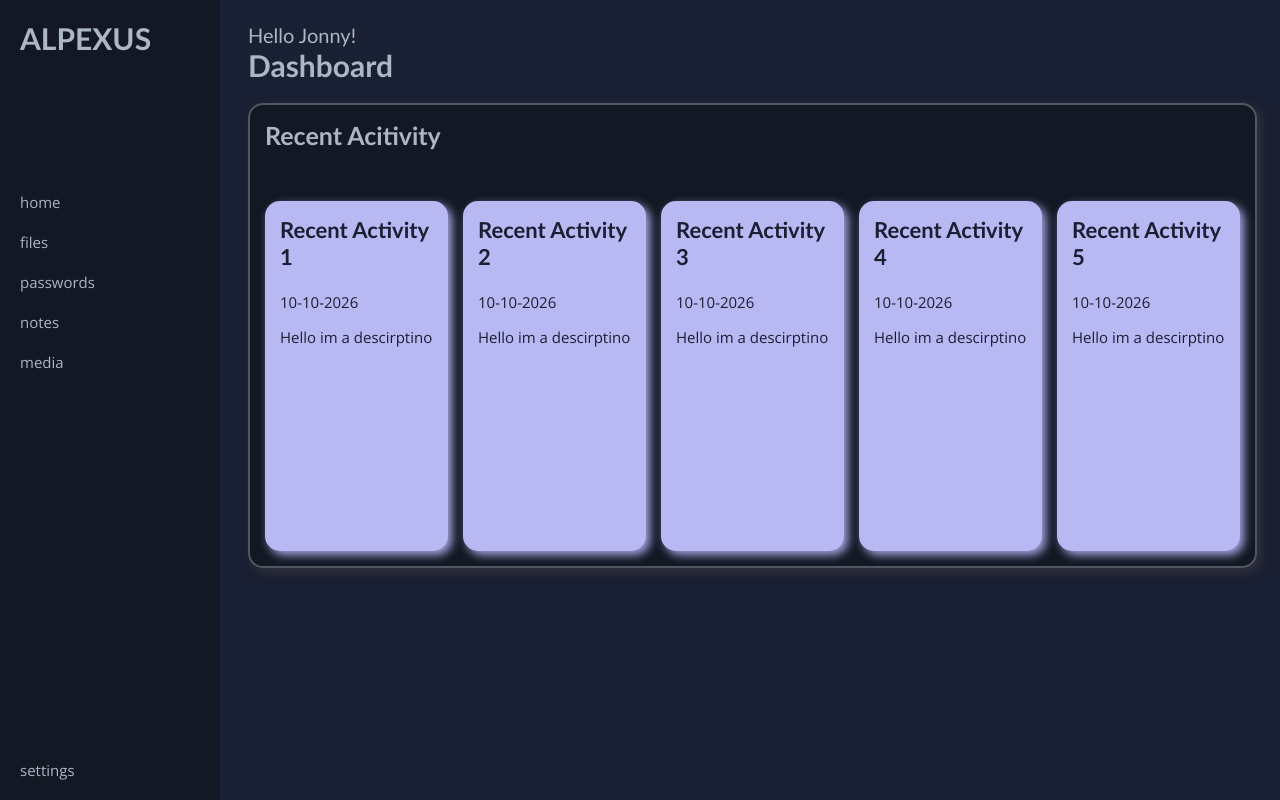
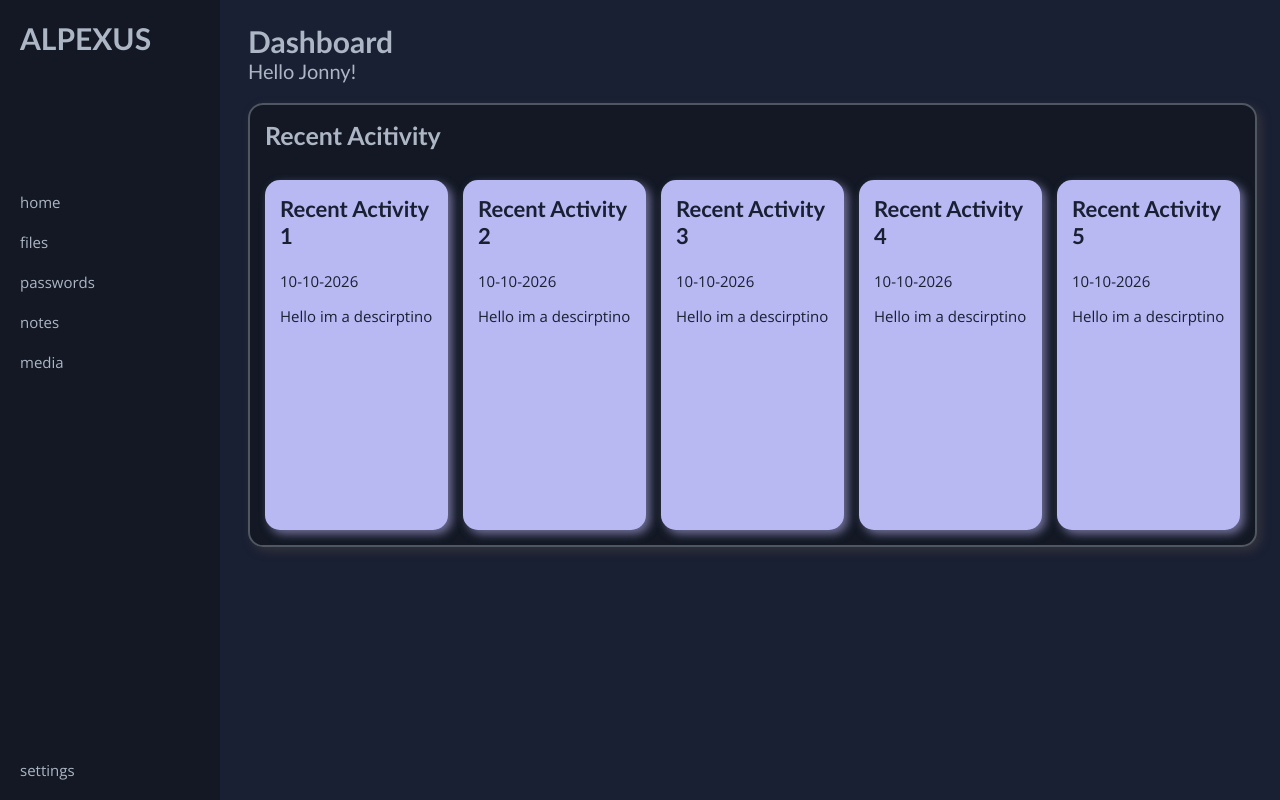
Before and after one commit to jona-mtw/alpexus, a React (Vite) app in the folder frontend/: page / in a window 1280 px wide. Built offline with nearby package versions, Linux system fonts and the light colour scheme; a web font is replaced by a local one.

Commit message:
recent-activity-panel

```diff
--- a/frontend/src/App.css
+++ b/frontend/src/App.css
@@ -67,15 +67,15 @@ h1 {
     margin-top: auto;
 }
 
+.sidebar.closed + .main-content {
+	margin-left:75px;
+	width: calc(100% - 75px);
+}
+
 .main-content {
 	margin-left: 225px;
-	width: calc(100% - 225px);
+	min-width: calc(100% - 225px);
 	box-sizing: border-box;
 	height: 100%;
 	padding: 15px;
 }
-
-.sidebar.closed + .main-content {
-	margin-left:75px;
-	width: calc(100% - 75px);
-}
--- a/frontend/src/index.css
+++ b/frontend/src/index.css
@@ -32,6 +32,7 @@ h1, h2, h3 {
 
 h2 {
   font-size: 25px;
+  margin-bottom: 0px;
 }
 
 h3 {
@@ -41,10 +42,36 @@ h3 {
 h1.title {
   font-family: "Bitcount Single", "calibri";
   font-size: 20px;
-  font-weight: 250;
+  font-weight: 300;
 }
 
 ul {
   list-style: none;
   padding-inline-start: 0px;
 }
+
+.panel {
+  background-color: var(--panel-bg);
+	border-radius: 15px;
+	border: 2px solid var(--border-color);
+	box-shadow: 4px 4px 10px #32323c;
+	overflow: hidden;
+  margin-top: 15px;
+	h2 {
+		padding: 15px;
+	}
+}
+
+::-webkit-scrollbar {
+  height: 5px;
+}
+
+::-webkit-scrollbar-track {
+  background: #2d2d5f;
+  border-radius: 50px;
+}
+
+::-webkit-scrollbar-thumb {
+  background: #41417c;
+  border-radius: 50px;
+}
--- a/frontend/src/pages/home.css
+++ b/frontend/src/pages/home.css
@@ -1,15 +1,9 @@
 .recent-activity {
 	margin-top: 20px;
-	background-color: var(--panel-bg);
-	border-radius: 15px;
-	border: 2px solid var(--border-color);
-	box-shadow: 4px 4px 10px #32323c;
-	h2 {
-		padding: 15px;
-	}
 }
 
 .recent-activity-list {
+	margin-top: 0px;
 	height: 350px;
   overflow-x: auto;
   overflow-y: hidden;
@@ -17,7 +11,6 @@
 	flex-direction: row;
 	gap: 15px;
 	padding: 15px;
-	scrollbar-color: aqua;
 }
 
 .recent-activity-panel {
@@ -26,7 +19,7 @@
 	max-width: 300px;
 	border-radius: 15px;
 	padding: 15px;
-	box-shadow: 4px 4px 10px #a6a6e2;
+	box-shadow: 4px 4px 10px #717199;
 	h3, p {
 		color: var(--bg);
 	}
--- a/frontend/src/pages/home.tsx
+++ b/frontend/src/pages/home.tsx
@@ -1,4 +1,8 @@
 import "./home.css";
+
+function handleWheel(e: React.WheelEvent<HTMLElement>) {
+  e.currentTarget.scrollLeft += e.deltaY;
+}
 
 function RecentActivityPanel(props: { title: string; description: string; date: string; image: string }) {
   return (
@@ -19,13 +23,14 @@ function Home() {
   }
   return (
     <>
+      <h1>Dashboard</h1>
       <h1 className="title">Hello Jonny!</h1>
-      <h1>Dashboard</h1>
-      <div className="recent-activity">
+      <div className="recent-activity panel">
         <h2>Recent Acitivity</h2>
-        <div className="recent-activity-list">{Activities}</div>
+        <div className="recent-activity-list" onWheel={handleWheel}>
+          {Activities}
+        </div>
       </div>
-      <div className="storage-container"></div>
     </>
   );
 }
```
